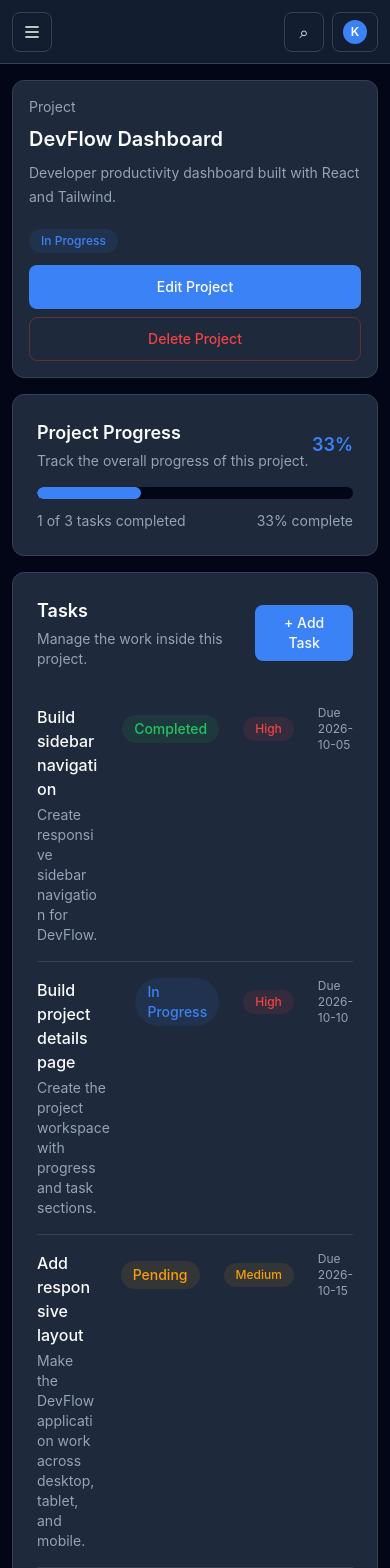
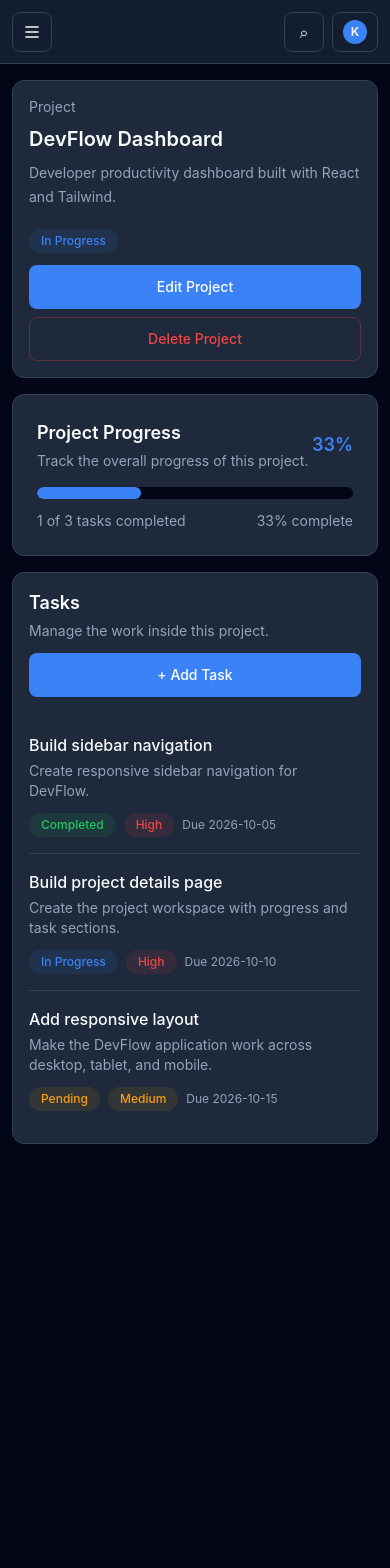
Before and after one commit to krishna-hingu/devflow, a React (Vite) app: page /projects/1 in a window 390 px wide. Shown: the top 1568 px of the page. After the commit the page ends 1160 px from the top, so only its background shows below. Built offline with nearby package versions, Linux system fonts and the light colour scheme.

Commit message:
style: make project task list responsive

```diff
--- a/src/components/projects/ProjectTasks.jsx
+++ b/src/components/projects/ProjectTasks.jsx
@@ -1,52 +1,66 @@
 import { Link } from "react-router-dom";
 import { useState } from "react";
-
 import CreateTaskModal from "../tasks/CreateTaskModal";
 
 function ProjectTasks({ tasks, projectId }) {
   const [isCreateTaskModalOpen, setIsCreateTaskModalOpen] = useState(false);
 
   return (
-    <section className="rounded-xl border border-devflow-border bg-devflow-card p-6">
-      <div className="mb-5 flex items-center justify-between">
-        <div>
+    <section className="rounded-xl border border-devflow-border bg-devflow-card p-4 sm:p-6">
+      <div className="mb-5 flex flex-col gap-3 sm:flex-row sm:items-center sm:justify-between">
+        <div className="min-w-0">
           <h2 className="text-lg font-semibold text-devflow-text">Tasks</h2>
           <p className="mt-1 text-sm text-devflow-text-muted">
             Manage the work inside this project.
           </p>
         </div>
-        <div>
+
         <button
-            className="rounded-lg bg-devflow-blue px-4 py-2 text-sm font-medium text-devflow-text hover:bg-devflow-blue-hover"
+          type="button"
+          className="min-h-11 w-full shrink-0 rounded-lg bg-devflow-blue px-4 py-2.5 text-sm font-medium text-white transition-colors hover:bg-devflow-blue-hover focus-visible:outline-none focus-visible:ring-2 focus-visible:ring-devflow-blue sm:w-auto"
           onClick={() => setIsCreateTaskModalOpen(true)}
         >
           + Add Task
         </button>
       </div>
-      </div>
-      <div>
-        {tasks.map((task) => (
+
+      <div className="divide-y divide-devflow-border">
+        {tasks.length > 0 ? (
+          tasks.map((task) => (
             <Link
               to={`/projects/${projectId}/tasks/${task.id}`}
               key={task.id}
-            className="flex items-start justify-between gap-6 border-b border-devflow-border py-4"
+              className="flex min-w-0 flex-col gap-3 py-4 transition-colors hover:bg-devflow-background/40 sm:flex-row sm:items-start sm:justify-between sm:gap-5"
             >
-            {/* Left */}
-            <div>
-              <h3 className="font-medium text-devflow-text">{task.title}</h3>
-              <p className="mt-1 text-sm text-devflow-text-muted">
+              <div className="min-w-0 flex-1">
+                <h3 className="break-words font-medium text-devflow-text">
+                  {task.title}
+                </h3>
+                <p className="mt-1 break-words text-sm leading-5 text-devflow-text-muted">
                   {task.description}
                 </p>
               </div>
-            {/* Right */}
-            <div className="flex items-center gap-6 text-sm text-devflow-text-muted">
+
+              <div className="flex shrink-0 flex-wrap items-center gap-2 text-sm text-devflow-text-muted sm:justify-end">
                 <span
-                className={`rounded-full px-3 py-1 font-medium ${task.status === "Completed" ? "bg-devflow-success/10 text-devflow-success" : task.status === "In Progress" ? "bg-devflow-blue/10 text-devflow-blue" : "bg-devflow-warning/10 text-devflow-warning"}`}
+                  className={`rounded-full px-3 py-1 text-xs font-medium ${
+                    task.status === "Completed"
+                      ? "bg-devflow-success/10 text-devflow-success"
+                      : task.status === "In Progress"
+                        ? "bg-devflow-blue/10 text-devflow-blue"
+                        : "bg-devflow-warning/10 text-devflow-warning"
+                  }`}
                 >
                   {task.status}
                 </span>
                 <span
-                className={`rounded-full px-3 py-1 font-medium text-xs ${task.priority === "High" ? "bg-devflow-error/10 text-devflow-error" : "bg-devflow-warning/10 text-devflow-warning"}`}
+                  className={`rounded-full px-3 py-1 text-xs font-medium ${
+                    task.priority === "High"
+                      ? "bg-devflow-error/10 text-devflow-error"
+                      : task.priority === "Medium"
+                        ? "bg-devflow-warning/10 text-devflow-warning"
+                        : "bg-slate-500/10 text-slate-300"
+                  }`}
                 >
                   {task.priority}
                 </span>
@@ -55,8 +69,16 @@ function ProjectTasks({ tasks, projectId }) {
                 </span>
               </div>
             </Link>
-        ))}
+          ))
+        ) : (
+          <div className="py-8 text-center">
+            <p className="text-sm text-devflow-text-muted">
+              No tasks in this project yet.
+            </p>
           </div>
+        )}
+      </div>
+
       {isCreateTaskModalOpen && (
         <CreateTaskModal
           projectId={projectId}
@@ -66,4 +88,5 @@ function ProjectTasks({ tasks, projectId }) {
     </section>
   );
 }
+
 export default ProjectTasks;
```
Lines whose indentation alone changed are shown as unchanged.
